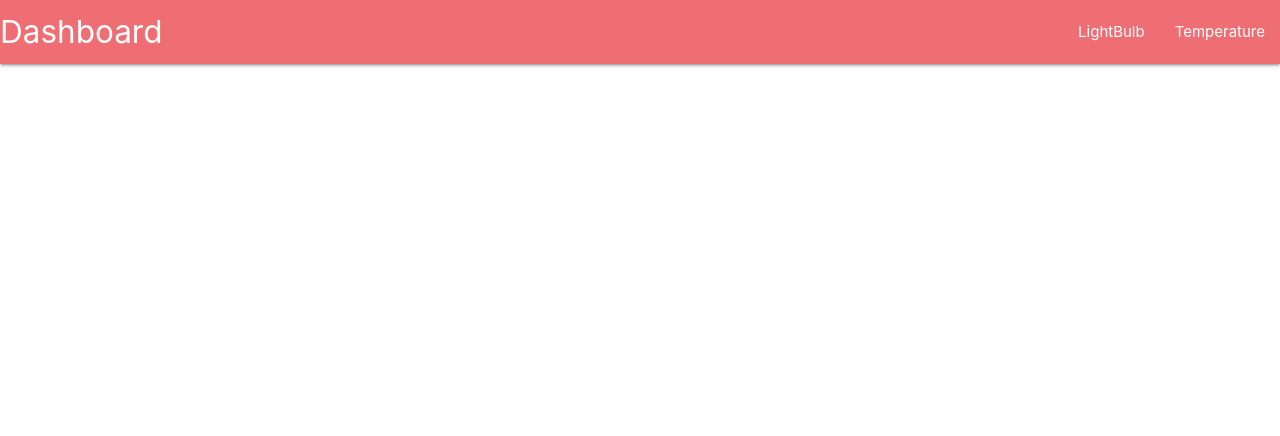
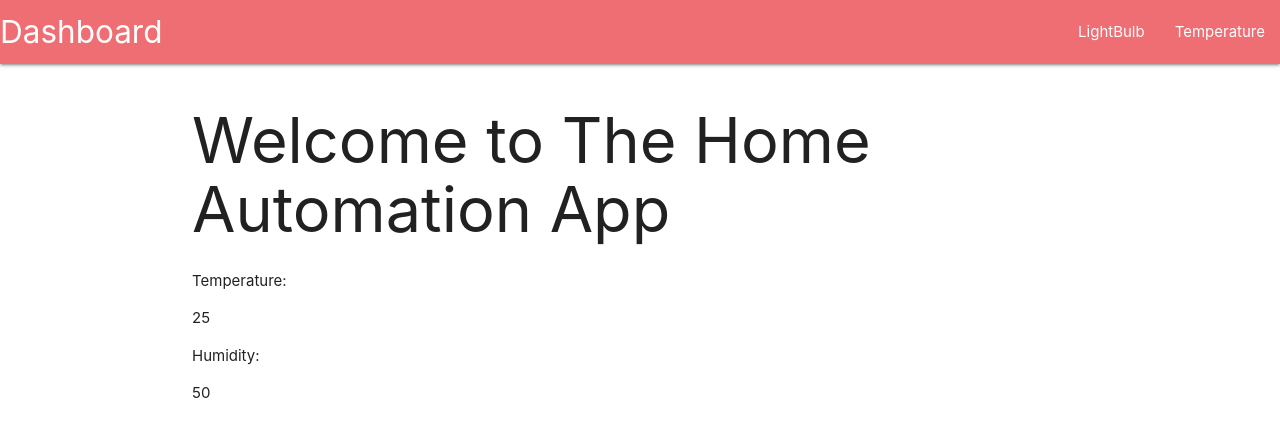
Before and after one commit to BreatheCodeRepeat/spa-framework, a website built with webpack: page index.html in a window 1280 px wide. Built offline with nearby package versions, Linux system fonts and the light colour scheme.

Commit message:
Polished demo app

```diff
--- a/index.css
+++ /dev/null
@@ -1,14 +0,0 @@
-a{
-    color:red;
-}
-main{
-    height: 100vh;
-}
-.lightbulb{
-    font-size:100px;
-}
-.open{
-    color: floralwhite;
-    background: rgb(169,169,169,0.4);
-    margin-top: 1rem;
-}
--- a/index.html
+++ b/index.html
@@ -26,6 +26,9 @@
             width: 100px;
             height: 100px;
         }
+        .brand-logo{
+            cursor: pointer;
+        }
     </style>
 </head>
 <body>
--- a/index.ts
+++ b/index.ts
@@ -6,7 +6,7 @@ import MainDashboardComponent from "./src/maindashboard-component";
 import LightBulbComponent from "./src/lightbulb-component";
 import TemperatureComponent from "./src/temperature-component";
 import MaterializeService from "./src/services/materialize-service";
-
+import HouseParamService from "./src/services/houseparam-service"
 
 var framework = new Framework(
     {
@@ -26,7 +26,8 @@ var framework = new Framework(
             }
         ],
         "services" : [
-            MaterializeService
+            MaterializeService,
+            HouseParamService
         ]
     }
 );
--- a/package.json
+++ b/package.json
@@ -21,7 +21,6 @@
   "license": "ISC",
   "dependencies": {
     "canvas-gauges": "^2.1.5",
-    "d3": "^5.9.7",
     "materialize-css": "^1.0.0"
   },
   "devDependencies": {
--- a/src/maindashboard-component/index.ts
+++ b/src/maindashboard-component/index.ts
@@ -1,21 +1,20 @@
 import { BuilderComponent } from "../../framework/src/components/builder-component/builder";
 import { Component } from "../../framework/src/decorators/component-decorator";
-import * as d3 from "d3";
+import HouseParamService from "../services/houseparam-service";
+import { Injector } from "../../framework/src/injector/injector";
 
 @Component(
-    `<div class="plot"></div>`,
+    `<h1>Welcome to The Home Automation App</h1>
+    <p>Temperature:<div class="temperature"></div></p>
+    <p>Humidity:<div class="humid"></div></p>
+
+    `,
   ``
 
 )
 export default class MainDashboardComponent extends BuilderComponent{
 
-
-    data = [];
-
-
-    width;
-
-    height;
+    private houseParamService : HouseParamService;
 
     constructor(){
         super();
@@ -27,69 +26,12 @@ export default class MainDashboardComponent extends BuilderComponent{
 
     OnInit(){
 
-      this.generateData();
+      this.houseParamService = Injector.getObject(HouseParamService);
 
-      this.width = 300;
-      this.height = 500;
+      this.getElementsByClassName("temperature").item(0).innerHTML= Math.floor(this.houseParamService.temperature) + "";
 
-      let node = this.createPlot();
+      this.getElementsByClassName("humid").item(0).innerHTML= this.houseParamService.humidity + "";
 
-      this.getElementsByClassName("plot").item(0).appendChild(node);
 
     }
-
-    randomTemp(min,max){
-      return Math.ceil(Math.random() * (max - min) + min);
-    }
-
-    generateData(){
-        for(let i = 1 ;i<=30;i++){
-          let date = new Date(2019,7,i);
-          let value = this.randomTemp(20,40);
-          this.data.push({date,value});
-        }
-
-    }
-
-
-    getLine(){
-
-      let self = this;
-
-      return d3.line()
-        .x(function(d) { return self.x(d.date); })
-        .y(function(d) { return self.y(d.value); })
-        .curve(d3.curveMonotoneX);
-    }
-
-
-    createPlot(){
-      let svg = d3.create("svg")
-      .attr("viewBox", [0, 0, this.width, this.height]);
-
-      svg.append("path")
-          .datum(this.data)
-          .attr("fill", "none")
-          .attr("stroke", "steelblue")
-          .attr("stroke-width", 1.5)
-          .attr("stroke-linejoin", "round")
-          .attr("stroke-linecap", "round")
-          .attr("d", this.getLine());
-
-      return svg.node();
-    }
-
-    x(data){
-      return d3.scaleTime()
-      .domain(d3.extent(data, function(d) { return d.date; }))
-      .range([ 0, this.width ]);
-    }
-
-  // Add Y axis
-  y(data){
-    return d3.scaleLinear()
-    .domain([0, d3.max(data, function(d) { return +d.value; })])
-    .range([ this.height, 0 ]);
-  }
-
 }
--- a/src/nav-component/index.ts
+++ b/src/nav-component/index.ts
@@ -24,7 +24,7 @@ import { Injector } from "../../framework/src/injector/injector";
 )
 export default class NavComponent extends BuilderComponent{
 
-    private matService = Injector.getObject(MaterializeService);
+    private matService : MaterializeService = Injector.getObject(MaterializeService);
 
     constructor(){
         super();
--- /dev/null
+++ b/src/services/houseparam-service.ts
@@ -0,0 +1,28 @@
+
+
+export default class HouseParamService{
+
+    private temp : number = 25;
+
+    private humid: number = 50;
+
+    constructor(){
+    }
+
+    get temperature(){
+        return this.temp;
+    }
+
+    set temperature(val){
+        this.temp = val;
+    }
+
+    get humidity(){
+        return this.humid;
+    }
+
+    set humidity(val){
+        this.humid = val;
+    }
+
+}
--- a/src/temperature-component/index.ts
+++ b/src/temperature-component/index.ts
@@ -1,7 +1,8 @@
 import { BuilderComponent } from "../../framework/src/components/builder-component/builder";
 import { Component } from "../../framework/src/decorators/component-decorator";
-import MaterializeService from '../services/materialize-service'
+import MaterializeService from '../services/houseparam-service'
 import { Injector } from "../../framework/src/injector/injector";
+import HouseParamService from "../services/houseparam-service";
 
 
 @Component(
@@ -13,7 +14,9 @@ import { Injector } from "../../framework/src/injector/injector";
       </div>
     </div>
     <a class="waves-effect waves-light btn">Change temperature</a>
-    <div class="temp"></div>`,
+    <p>Actual temperature:
+        <div class="temp"></div>
+    </p>`,
   ``
 
 )
@@ -25,6 +28,8 @@ export default class TemperatureComponent extends BuilderComponent{
 
     lock = 0;
 
+    houseParamService : HouseParamService;
+
     constructor(){
         super();
     }
@@ -35,6 +40,10 @@ export default class TemperatureComponent extends BuilderComponent{
     }
 
     OnInit(){
+
+        this.houseParamService = Injector.getObject(HouseParamService);
+
+        this.temperature = this.houseParamService.temperature;
 
         this.getElementsByClassName("btn").item(0).addEventListener("click", async () => {
 
@@ -53,6 +62,7 @@ export default class TemperatureComponent extends BuilderComponent{
 
     changeTempValue(){
         this.getElementsByClassName("temp").item(0).innerHTML =  "" + Math.floor(this.temperature);
+        this.houseParamService.temperature = this.temperature;
 
     }
 
```
Also changed, not shown: src/maindashboard-component/index.html (deleted, +0 -9 lines), readme.md (added), 1 other file.
